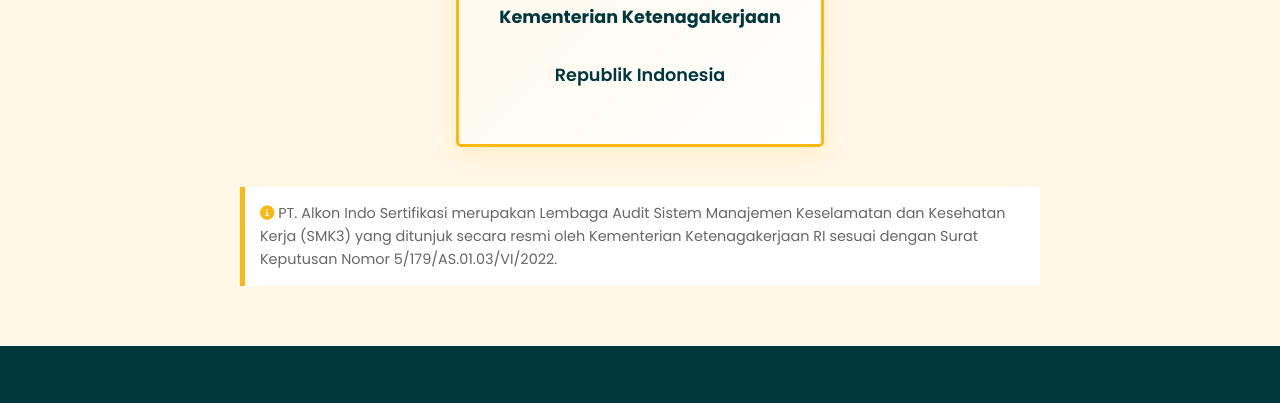
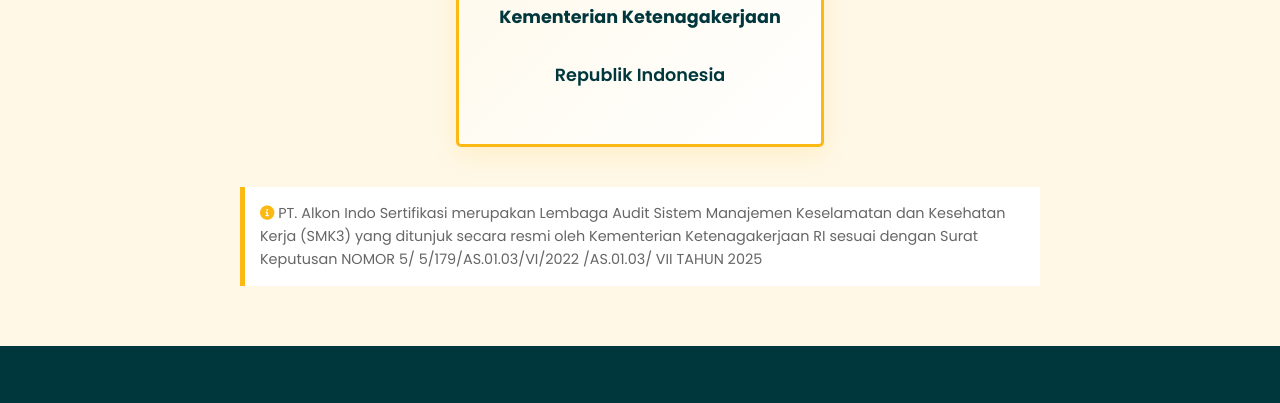
Before and after one commit to NaufalGH77/AlkonIndoSertifkasi, a plain HTML site: page mitra.html in a window 1280 px wide. Shown: the part 758-1161 px from the top of the page. Drawn offline with Linux system fonts and the light colour scheme.

Commit message:
revisi kecil

```diff
--- a/mitra.html
+++ b/mitra.html
@@ -70,7 +70,7 @@
             </div>
 
             <div class="note-box">
-                <p><i class="fas fa-info-circle primary-color"></i> PT. Alkon Indo Sertifikasi merupakan Lembaga Audit Sistem Manajemen Keselamatan dan Kesehatan Kerja (SMK3) yang ditunjuk secara resmi oleh Kementerian Ketenagakerjaan RI sesuai dengan Surat Keputusan Nomor 5/179/AS.01.03/VI/2022.</p>
+                <p><i class="fas fa-info-circle primary-color"></i> PT. Alkon Indo Sertifikasi merupakan Lembaga Audit Sistem Manajemen Keselamatan dan Kesehatan Kerja (SMK3) yang ditunjuk secara resmi oleh Kementerian Ketenagakerjaan RI sesuai dengan Surat Keputusan NOMOR 5/ 5/179/AS.01.03/VI/2022 /AS.01.03/ VII TAHUN 2025</p>
             </div>
         </section>
     </main>
```
